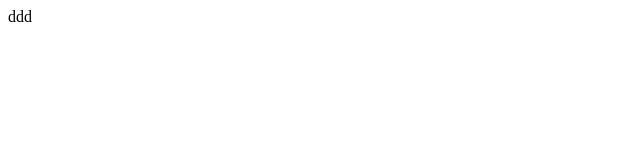
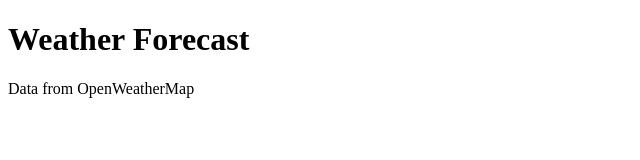
Before and after one commit to Vanaja-K08/weatherforecast, a plain HTML site: page index.html in a window 1280 px wide. Shown: the whole page, without its empty margins (0-640 px from the left). Drawn offline with Linux system fonts and the light colour scheme.

Commit message:
added header

```diff
--- a/index.html
+++ b/index.html
@@ -6,6 +6,9 @@
     <title>Document</title>
 </head>
 <body>
-    ddd
+     <header class="flex items-center justify-between mb-6">
+      <h1 class="text-2xl font-bold">Weather Forecast</h1>
+      <div class="text-sm text-slate-300">Data from OpenWeatherMap</div>
+    </header>
 </body>
 </html>
```
